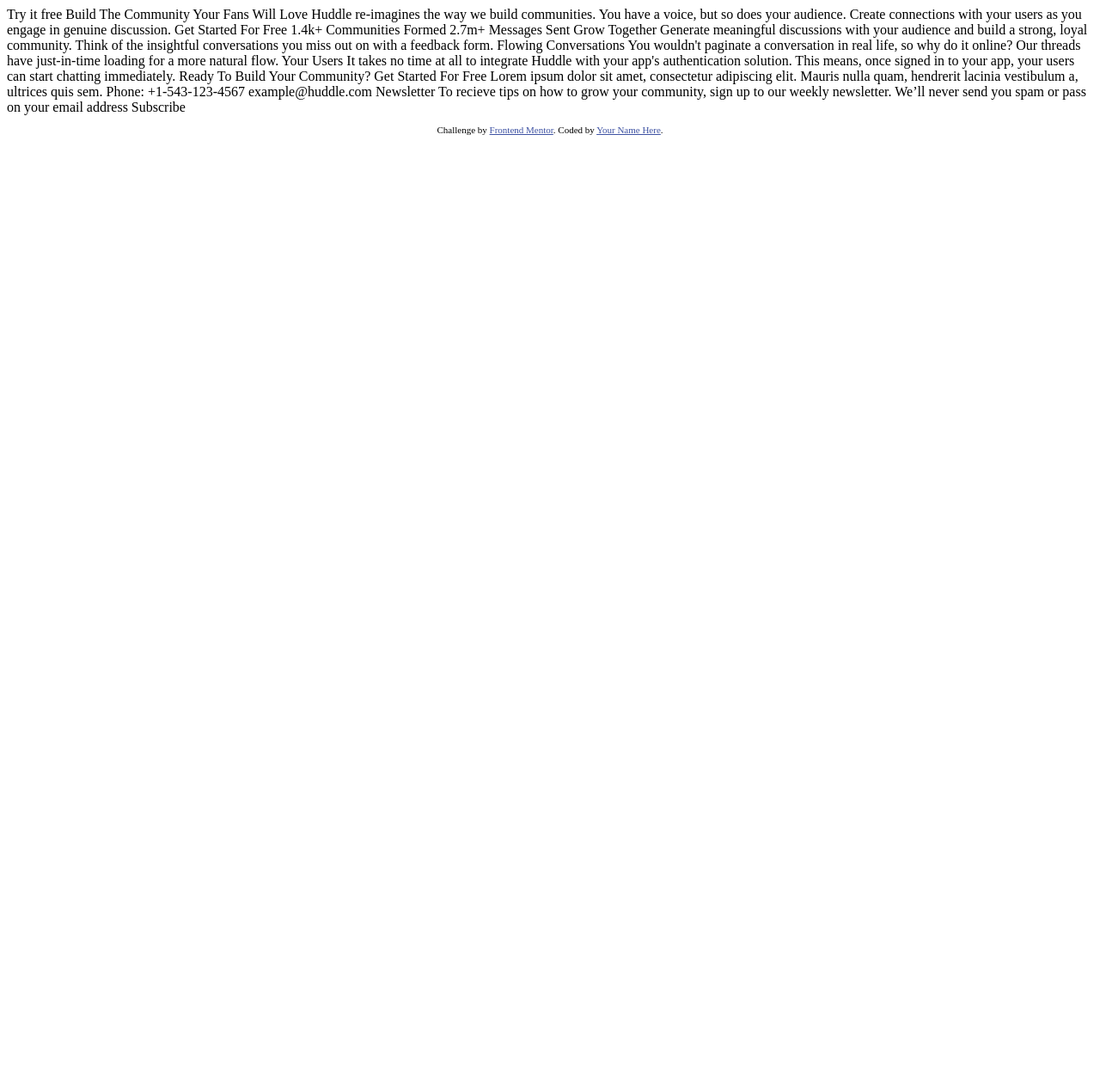
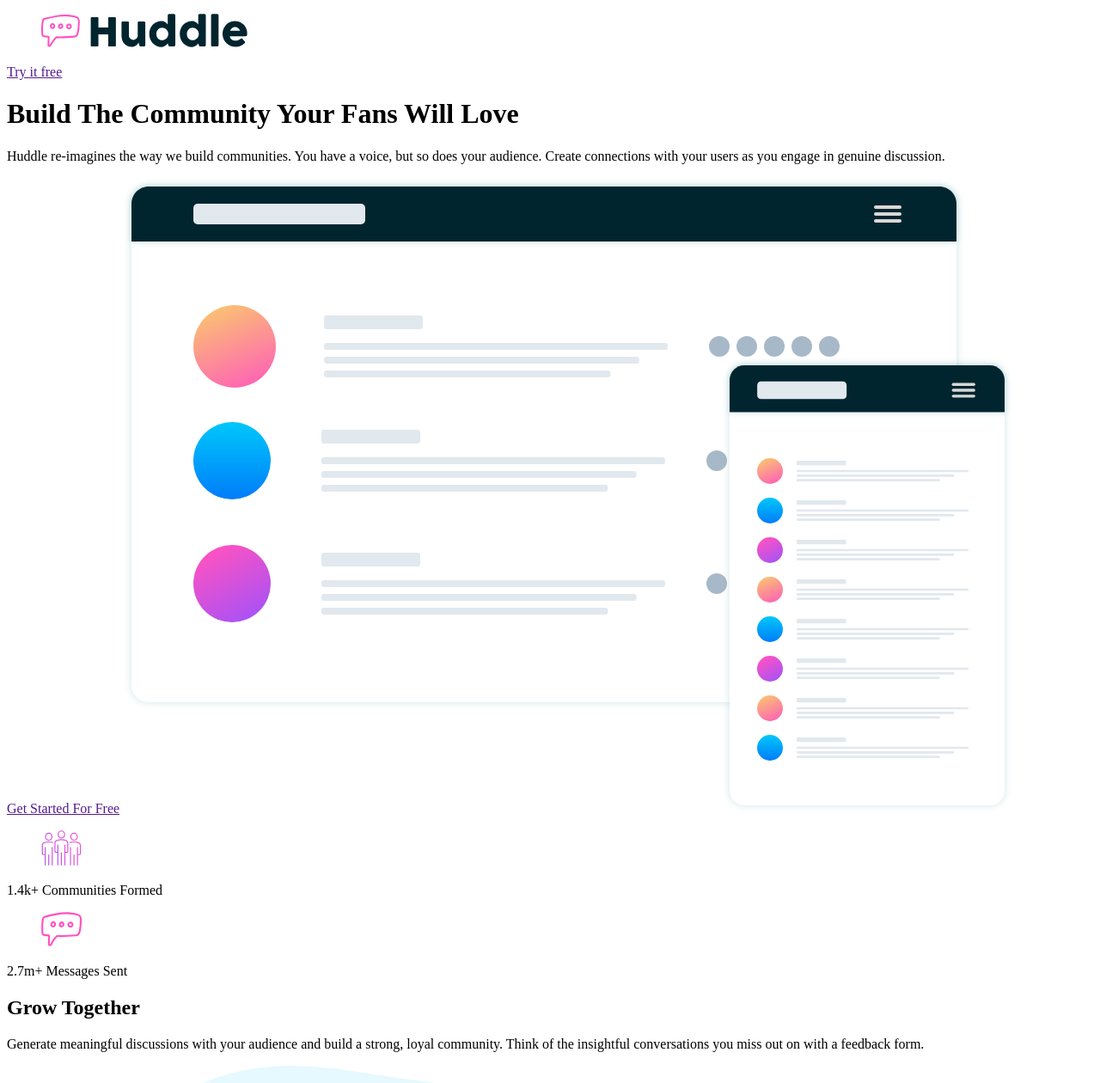
Before and after one commit to papitapapita/huddle-landing-page-with-curved-sections, a plain HTML site: page index.html in a window 1280 px wide. Shown: the top 1260 px of the page at 86% size. Before the commit the page ends 800 px from the top, so only its background shows below. Drawn offline with Linux system fonts and the light colour scheme.

Commit message:
Basic HTML created

```diff
--- a/index.html
+++ b/index.html
@@ -3,61 +3,85 @@
 <head>
   <meta charset="UTF-8">
   <meta name="viewport" content="width=device-width, initial-scale=1.0"> <!-- displays site properly based on user's device -->
-
   <link rel="icon" type="image/png" sizes="32x32" href="./images/favicon-32x32.png">
-
   <title>Frontend Mentor | Huddle landing page with curved sections</title>
-
-  <!-- Feel free to remove these styles or customise in your own stylesheet 👍 -->
-  <style>
-    .attribution { font-size: 11px; text-align: center; }
-    .attribution a { color: hsl(228, 45%, 44%); }
-  </style>
 </head>
 <body>
-  Try it free
-
-  Build The Community Your Fans Will Love
-
-  Huddle re-imagines the way we build communities. You have a voice, but so does
-  your audience. Create connections with your users as you engage in genuine discussion.
-
-  Get Started For Free
-
-  1.4k+
-  Communities Formed
-
-  2.7m+
-  Messages Sent
-
-  Grow Together
-  Generate meaningful discussions with your audience and build a strong, loyal community.
-  Think of the insightful conversations you miss out on with a feedback form.
-
-  Flowing Conversations
-  You wouldn't paginate a conversation in real life, so why do it online? Our threads have
-  just-in-time loading for a more natural flow.
-
-  Your Users
-  It takes no time at all to integrate Huddle with your app's authentication solution. This means,
-  once signed in to your app, your users can start chatting immediately.
-
-  Ready To Build Your Community?
-  Get Started For Free
-
-  Lorem ipsum dolor sit amet, consectetur adipiscing elit. Mauris nulla quam, hendrerit lacinia
-  vestibulum a, ultrices quis sem.
-
-  Phone: +1-543-123-4567
-  example@huddle.com
-
-  Newsletter
-  To recieve tips on how to grow your community, sign up to our weekly newsletter. We’ll never
-  send you spam or pass on your email address
-
-  Subscribe
-
+  <!-- HEADER -->
+  <header>
+    <figure>
+      <img src="images/logo.svg" alt="Logo">
+    </figure>
+    <a href="">Try it free</a>
+  </header>
+  <!-- HERO -->
+  <main>
+    <h1>Build The Community Your Fans Will Love</h1>
+    <p>Huddle re-imagines the way we build communities. You have a voice, but so does
+      your audience. Create connections with your users as you engage in genuine discussion.</p>
+    <a href="">Get Started For Free</a>
+    <img src="./images/screen-mockups.svg" alt="">
+    <div>
+      <figure><img src="./images/icon-communities.svg" alt=""></figure>
+      <p>
+        <span>1.4k+</span>
+        <span>Communities Formed</span>
+      </p>
+    </div>
+    <div>
+      <figure><img src="./images/icon-messages.svg" alt=""></figure>
+      <p>
+        <span>2.7m+</span>
+        <span>Messages Sent</span>
+      </p>
+    </div>
+  </main>
+  <section>
+    <div>
+      <h2>Grow Together</h2>
+      <p>Generate meaningful discussions with your audience and build a strong, loyal community.
+        Think of the insightful conversations you miss out on with a feedback form.</p>
+      <figure><img src="./images/illustration-grow-together.svg" alt=""></figure>
+    </div>
+    <div>
+      <h2>Flowing Conversations</h2>
+      <p>You wouldn't paginate a conversation in real life, so why do it online? Our threads have
+      just-in-time loading for a more natural flow.</p>
+      <figure><img src="./images/illustration-flowing-conversation.svg" alt=""></figure>
+    </div>
+    <div>
+      <h2>Your Users</h2>
+      <p>It takes no time at all to integrate Huddle with your app's authentication solution. This means,
+      once signed in to your app, your users can start chatting immediately.</p>
+      <figure><img src="./images/illustration-your-users.svg" alt=""></figure>
+    </div>
+    <div>
+      <h2>Ready To Build Your Community?</h2>
+      <a href="">Get Started For Free</a>
+    </div>
+  </section>
   <footer>
+    <div>
+      <figure><img src="./images/logo.svg" alt=""></figure>
+      <p>Lorem ipsum dolor sit amet, consectetur adipiscing elit. Mauris nulla quam, hendrerit lacinia
+        vestibulum a, ultrices quis sem.</p>
+      <span>Phone: +1-543-123-4567</span>
+      <span>example@huddle.com</span>
+      <div>
+        <i></i>
+        <i></i>
+        <i></i>
+      </div>
+    </div>
+    <div>
+      <form action="">
+        <h3>Newsletter</h3>
+        <p>To recieve tips on how to grow your community, sign up to our weekly newsletter. We’ll never
+          send you spam or pass on your email address</p>
+        <input type="email" name="" id="">
+        <input type="submit" value="Subscribe">
+      </form>
+    </div>
     <p class="attribution">
       Challenge by <a href="https://www.frontendmentor.io?ref=challenge" target="_blank">Frontend Mentor</a>.
       Coded by <a href="#">Your Name Here</a>.
```
